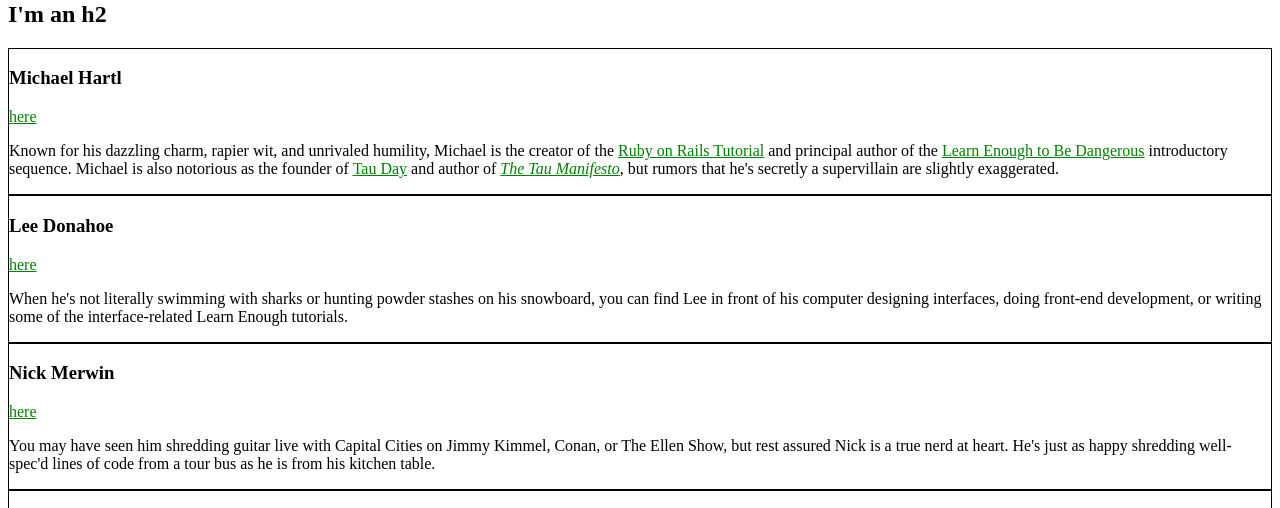
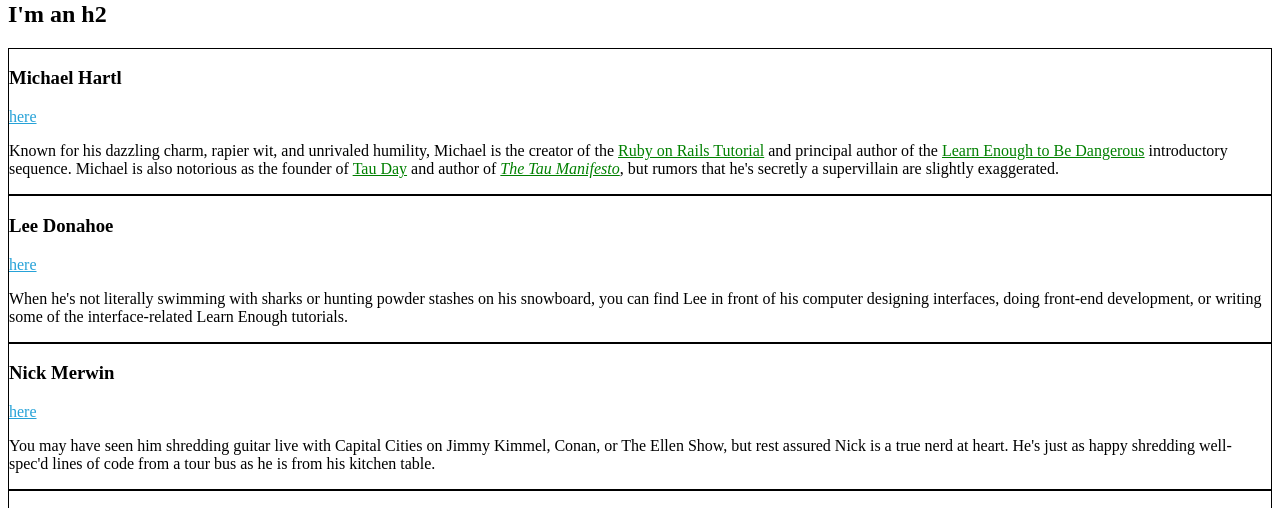
Before and after one commit to piccetto/piccetto.github.io, a Jekyll site: the page built from index.html, in a window 1280 px wide. Shown: the part 153-661 px from the top of the page. Built offline with Jekyll 4.4.1, drawn with Linux system fonts in a browser that asks for light colours.

Commit message:
introduce bio-copy box and social links

```diff
--- a/assets/css/style.scss
+++ b/assets/css/style.scss
@@ -7,7 +7,12 @@
 
 .bio-box {
     border: 1px solid black;
-    a {
-        color: green;
-    }
 }
+
+.bio-copy a {
+    color: green;
+}
+
+.social-link {
+    color: rgb(38,162,216);
+}
--- a/index.html
+++ b/index.html
@@ -16,7 +16,8 @@
 <h2>I'm an h2</h2>
 <div class="bio-box">
     <h3>Michael Hartl</h3>
-    <a href="http://twitter.com/mhartl">here</a>
+    <a href="http://twitter.com/mhartl" class="social-link">here</a>
+    <div class="bio-copy">
         <p>
             Known for his dazzling charm, rapier wit, and unrivaled humility, Michael is the creator of the
             <a href="http://railstutorial.org/">Ruby on Rails
@@ -28,23 +29,30 @@
             Manifesto</em></a>, but rumors that he's secretly a supervillain are slightly exaggerated.
         </p>
     </div>
+</div>
 <div class="bio-box">
     <h3>Lee Donahoe</h3>
-    <a href="https://twitter.com/leedonahoe">here</a>
+    <a href="https://twitter.com/leedonahoe" class="social-link">here</a>
+    <dic class="bio-copy">
         <p>
             When he's not literally swimming with sharks or hunting powder stashes on his snowboard, you can find Lee in front of his computer designing interfaces, doing front-end development, or writing some of the interface-related Learn Enough tutorials.
         </p>
+    </dic>
 </div>
 <div class="bio-box">
     <h3>Nick Merwin</h3>
-    <a href="https://twitter.com/nickmerwin">here</a>
+    <a href="https://twitter.com/nickmerwin" class="social-link">here</a>
+    <div class="bio-copy">
         <p>
             You may have seen him shredding guitar live with Capital Cities on Jimmy Kimmel, Conan, or The Ellen Show, but rest assured Nick is a true nerd at heart. He's just as happy shredding well-spec'd lines of code from a tour bus as he is from his kitchen table.
         </p>
     </div>
+</div>
 <div class="bio-box">
     <h3>??</h3>
+    <div class="bio-copy">
         <p>
             The Future
         </p>
     </div>
+</div>
```
Lines whose indentation alone changed are shown as unchanged.
